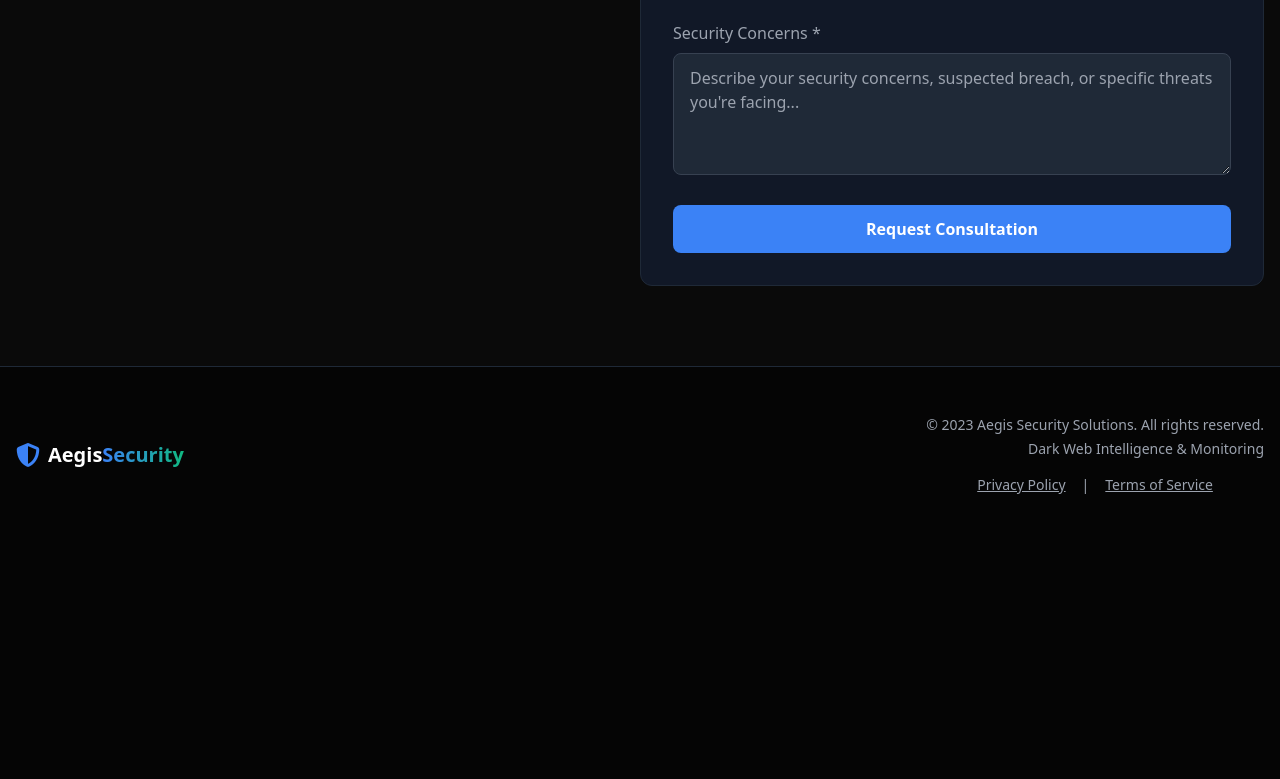
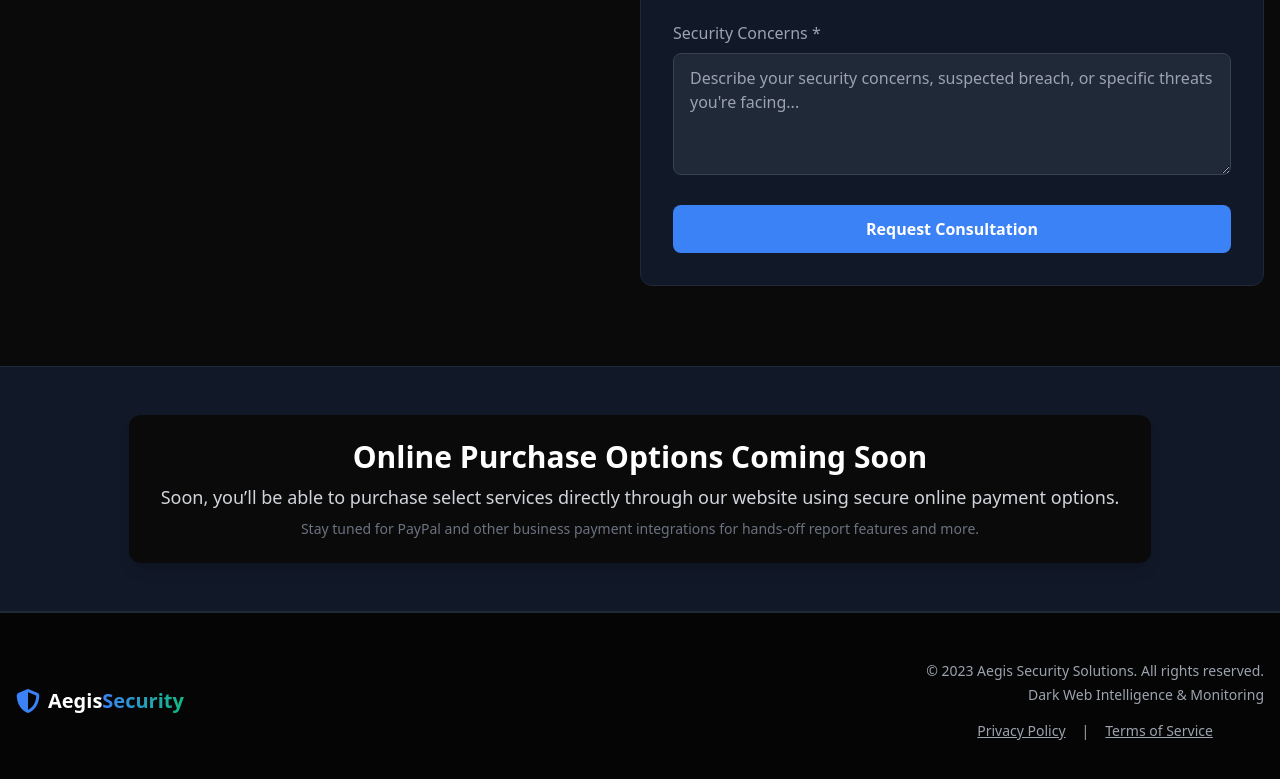
Before and after one commit to aegisceo/aegissecconsulting, a plain HTML site: page index.html in a window 1280 px wide. Shown: the part 5513-6292 px from the top of the page. Before the commit the page ends 6056 px from the top, so only its background shows below. Drawn offline with nearby package versions, Linux system fonts and the light colour scheme.

Commit message:
Add e-commerce placeholder section: online payment options coming soon

```diff
--- a/index.html
+++ b/index.html
@@ -740,6 +740,17 @@
         </div>
     </section>
 
+    <!-- E-Commerce Placeholder Section -->
+    <section class="py-12 bg-gray-900 border-t border-b border-gray-800">
+        <div class="container mx-auto px-4 text-center">
+            <div class="inline-block bg-dark rounded-xl px-8 py-6 shadow-lg">
+                <h2 class="text-2xl md:text-3xl font-bold text-white mb-2">Online Purchase Options Coming Soon</h2>
+                <p class="text-gray-300 text-lg mb-2">Soon, you’ll be able to purchase select services directly through our website using secure online payment options.</p>
+                <p class="text-gray-500 text-sm">Stay tuned for PayPal and other business payment integrations for hands-off report features and more.</p>
+            </div>
+        </div>
+    </section>
+
     <!-- Footer -->
     <footer class="bg-darker border-t border-gray-800 py-12">
         <div class="container mx-auto px-4">
```
